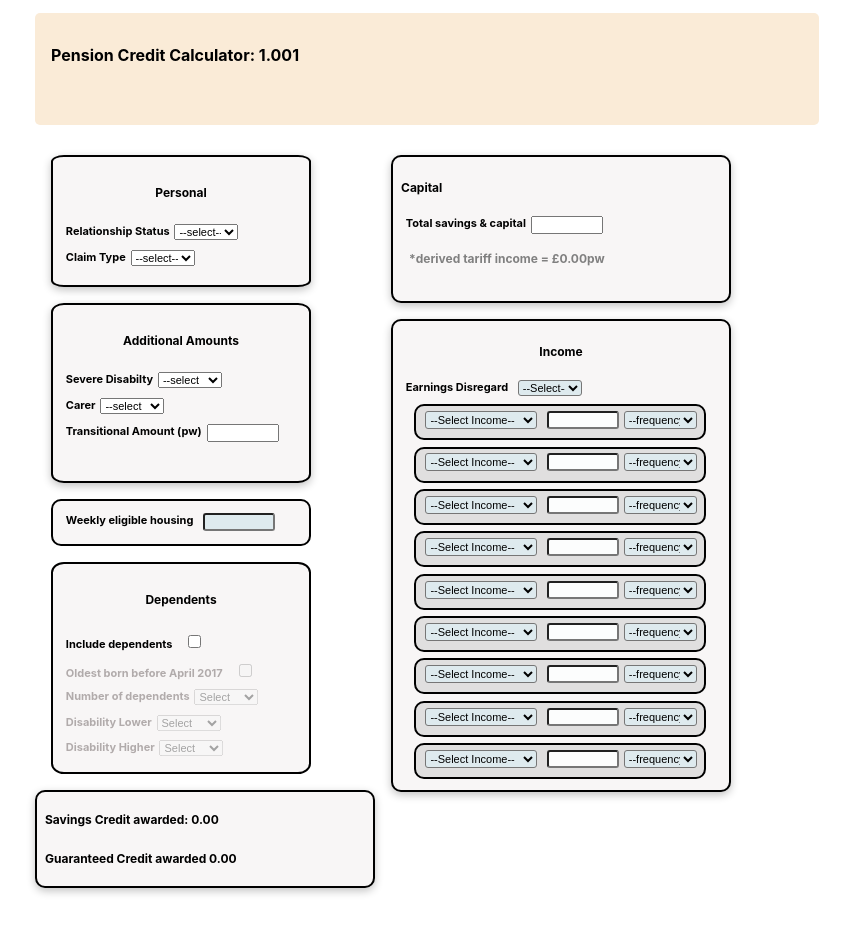
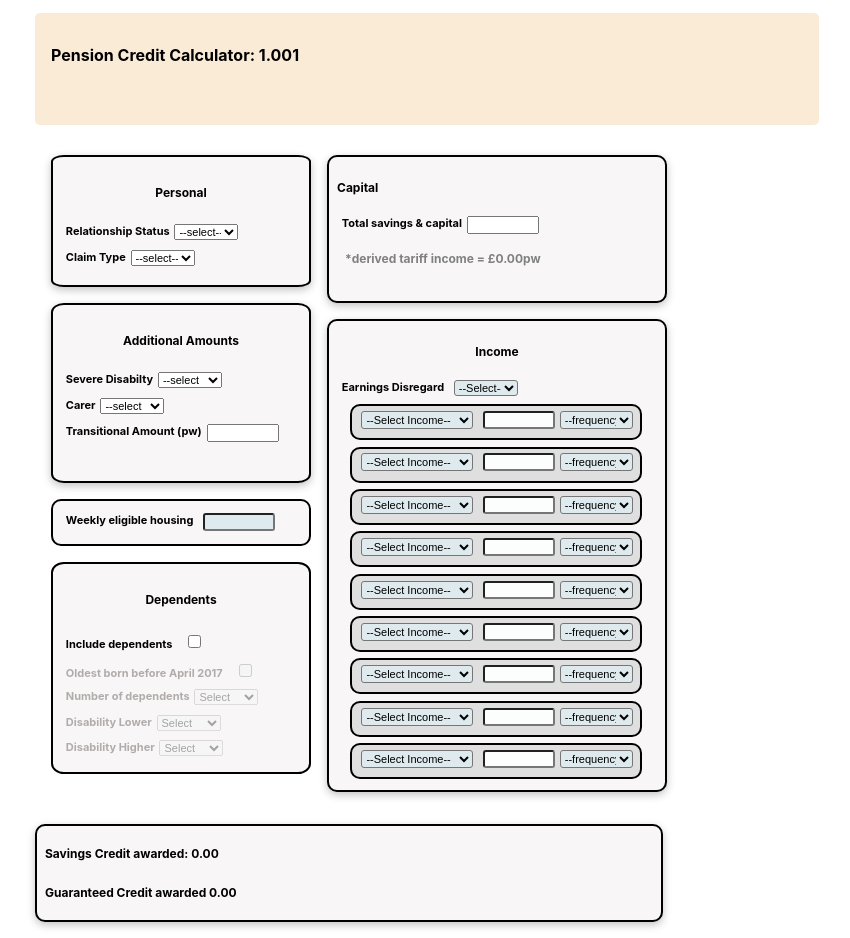
Before and after one commit to dnlstronge/pccalc, a React (Create React App) app: page / in a window 1280 px wide. Shown: the whole page, without its empty margins (157-1007 px from the left). Before the commit the page ends 904 px from the top, so only its background shows below. Built offline with nearby package versions, Linux system fonts and the light colour scheme.

Commit message:
[x] move award to bottom

```diff
--- a/src/Components/Award/Award.module.css
+++ b/src/Components/Award/Award.module.css
@@ -3,10 +3,10 @@
     font-weight: bold;
     display: flex;
     flex-direction: column;
-    width: 20rem;
+    width: 38rem;
     height: auto;
     margin: 1rem;
-    margin-left: 0rem;
+    margin-left: 15%;
     padding: 0.5rem;
     background: rgb(248, 246, 246);
     border-radius: 10px;
--- a/src/Components/Main/Main.js
+++ b/src/Components/Main/Main.js
@@ -159,24 +159,27 @@ const Main = (props) => {
   return (
     <Fragment>
       <h2 className={classes.heading}>Pension Credit Calculator: {version} </h2>
+      <section className={classes.wrapper}>
       <div className={classes.container}>
         <section className={classes.section}>
           <PA updateAction={dispatchReducer} />
           <Additional updateAction={dispatchReducer} />
           <Housing updateAction={dispatchReducer} />
           <Children updateAction={dispatchReducer} />
-          <Award
-            updateAction={dispatchReducer}
-            applicableamount={applicable.TOTAL}
-            income={applicable.TARIFF + applicable.income}
-            couple={applicable.stateCouple}
-          />
+
         </section>
         <section>
           <Capital updateAction={dispatchReducer} />
           <Income updateAction={dispatchReducer} />
         </section>
       </div>
+      <Award
+            updateAction={dispatchReducer}
+            applicableamount={applicable.TOTAL}
+            income={applicable.TARIFF + applicable.income}
+            couple={applicable.stateCouple}
+          />
+      </section>
     </Fragment>
   );
 };
--- a/src/Components/Main/Main.module.css
+++ b/src/Components/Main/Main.module.css
@@ -1,3 +1,10 @@
+
+.wrapper {
+    display: flex;
+    flex-direction: column;
+
+}
+
 .container {
     display: flex;
     flex-direction: row;
@@ -17,18 +24,3 @@
     border-radius: 5px;
     box-shadow: inset 2rem;
 }
-.statecontainer {
-    font-size: 12px;
-    font-family: 'Courier New', Courier, monospace;
-    font-weight: bold;
-    display: flex;
-    flex-direction: column;
-    height: 25rem;
-    width: 10rem;
-    background-color: antiquewhite;
-    border-radius: 5%;
-    margin-top: 3rem;
-    margin-left: 3rem;
-    padding-left: 1rem;
-    padding-right: 1rem;
-}
```
